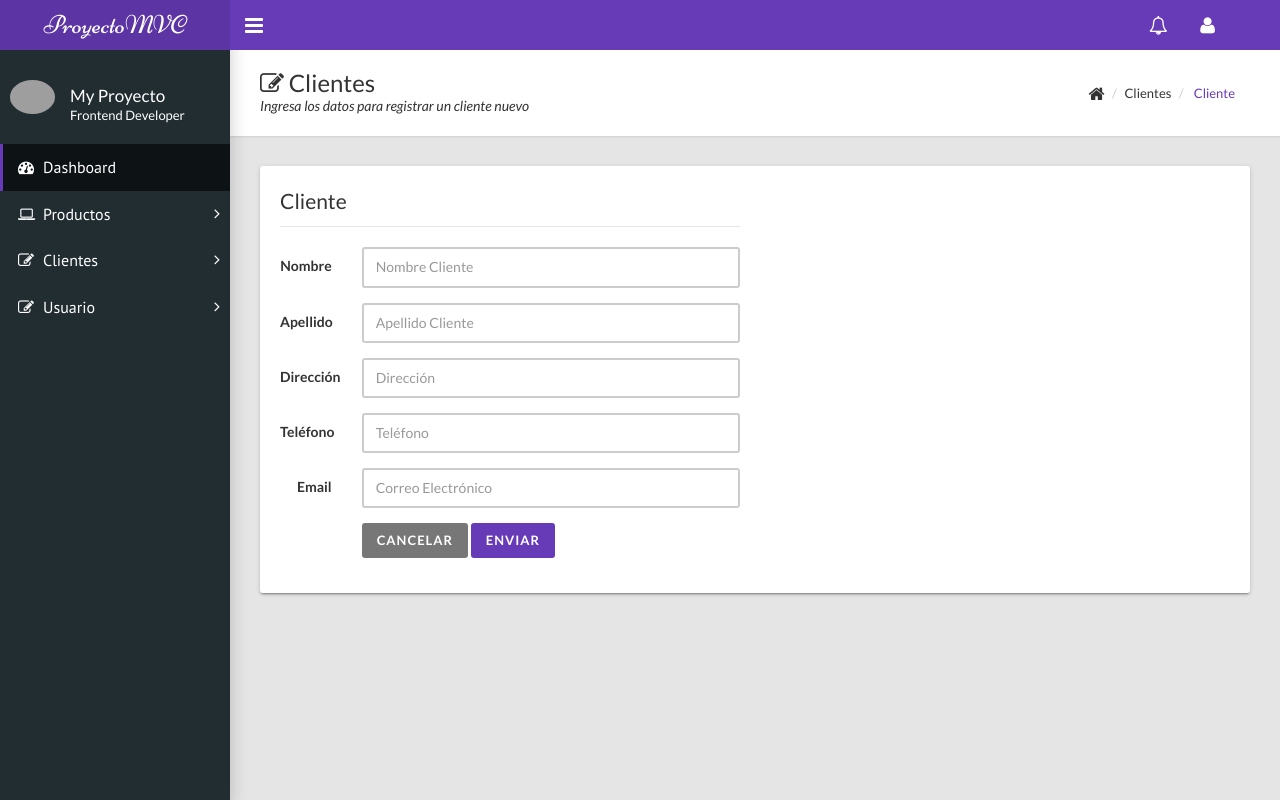
After one commit to Demilson7245/practica-GIT, a PHP site: template vistas/clientes/form.php in a window 1280 px wide. The commit adds this page. Run offline with PHP 8.4, Linux system fonts and the light colour scheme; the template is opened without the code that fills it, so the values that code supplies are empty; grey boxes are pictures that could not be loaded.

Commit message:
CRUD PARA CLIENTES
Creacion del CRUD para clientes

```diff
--- /dev/null
+++ b/vistas/clientes/form.php
@@ -0,0 +1,75 @@
+<div class="content-wrapper">
+    <div class="page-title">
+        <div>
+            <h1><i class="fa fa-edit"></i> Clientes</h1>
+            <p>Ingresa los datos para registrar un cliente nuevo</p>
+        </div>
+        <div>
+            <ul class="breadcrumb">
+                <li><i class="fa fa-home fa-lg"></i></li>
+                <li>Clientes</li>
+                <li><a href="#"><?=$titulo?> Cliente</a></li>
+            </ul>
+        </div>
+    </div>
+    <div class="row">
+        <div class="col-md-12">
+            <div class="card">
+                <div class="row">
+                    <div class="col-lg-6">
+                        <div class="well bs-component">
+                            <form class="form-horizontal" method="POST" action="?c=cliente&a=Guardar">
+                                <fieldset>
+                                    <legend><?=$titulo?> Cliente</legend>
+                                    <div class="form-group">
+                                        <input class="form-control" name="ID" type="hidden" value="<?=$c->getCli_id()?>">
+
+                                        <label class="col-lg-2 control-label" for="Nombre">Nombre</label>
+                                        <div class="col-lg-10">
+                                            <input required class="form-control" name="Nombre" type="text" placeholder="Nombre Cliente" value="<?=$c->getCli_nom()?>">
+                                        </div>
+                                    </div>
+
+                                    <div class="form-group">
+                                        <label class="col-lg-2 control-label" for="Apellido">Apellido</label>
+                                        <div class="col-lg-10">
+                                            <input required class="form-control" name="Apellido" type="text" placeholder="Apellido Cliente" value="<?=$c->getCli_ape()?>">
+                                        </div>
+                                    </div>
+
+                                    <div class="form-group">
+                                        <label class="col-lg-2 control-label" for="Direccion">Dirección</label>
+                                        <div class="col-lg-10">
+                                            <input required class="form-control" name="Direccion" type="text" placeholder="Dirección" value="<?=$c->getCli_dir()?>">
+                                        </div>
+                                    </div>
+
+                                    <div class="form-group">
+                                        <label class="col-lg-2 control-label" for="Telefono">Teléfono</label>
+                                        <div class="col-lg-10">
+                                            <input required class="form-control" name="Telefono" type="text" placeholder="Teléfono" value="<?=$c->getCli_tel()?>">
+                                        </div>
+                                    </div>
+
+                                    <div class="form-group">
+                                        <label class="col-lg-2 control-label" for="Email">Email</label>
+                                        <div class="col-lg-10">
+                                            <input required class="form-control" name="Email" type="email" placeholder="Correo Electrónico" value="<?=$c->getCli_email()?>">
+                                        </div>
+                                    </div>
+
+                                    <div class="form-group">
+                                        <div class="col-lg-10 col-lg-offset-2">
+                                            <button class="btn btn-default" type="reset">Cancelar</button>
+                                            <button class="btn btn-primary" type="submit">Enviar</button>
+                                        </div>
+                                    </div>
+                                </fieldset>
+                            </form>
+                        </div>
+                    </div>
+                </div>
+            </div>
+        </div>
+    </div>
+</div>
--- a/vistas/encabezado.php
+++ b/vistas/encabezado.php
@@ -57,8 +57,8 @@
       <section class="sidebar">
         <div class="user-panel">
           <div class="pull-left image">
-          <img class="img-circle" src="https://previews.123rf.com/images/jpramos/jpramos2209/jpramos220901240/197038334-ilustraci%C3%B3n-de-dibujos-animados-de-astronauta-en-su-nave-espacial-lindo-astronauta-animado.jpg" alt="User Image">
-        </div>
+            <img class="img-circle" src="https://previews.123rf.com/images/jpramos/jpramos2209/jpramos220901240/197038334-ilustraci%C3%B3n-de-dibujos-animados-de-astronauta-en-su-nave-espacial-lindo-astronauta-animado.jpg" alt="User Image">
+          </div>
           <div class="pull-left info">
             <p>My Proyecto</p>
             <p class="designation">Frontend Developer</p>
@@ -79,10 +79,11 @@
 
           <li class="treeview"><a href="#"><i class="fa fa-edit"></i><span>Clientes</span><i class="fa fa-angle-right"></i></a>
             <ul class="treeview-menu">
-              <li><a href="form-components.html"><i class="fa fa-circle-o"></i> Listar</a></li>
-              <li><a href="?c=producto&a=FormCrear"><i class="fa fa-circle-o"></i>Crear</a></li>
+              <li><a href="?c=cliente"><i class="fa fa-circle-o"></i>Listar</a></li>
+              <li><a href="?c=cliente&a=FormCrear"><i class="fa fa-circle-o"></i>Crear</a></li>
             </ul>
           </li>
+
 
 
           <li class="treeview"><a href="#"><i class="fa fa-edit"></i><span>Usuario</span><i class="fa fa-angle-right"></i></a>
```
Also changed, not shown: controladores/cliente.controlador.php (added, +53 -0 lines), modelos/cliente.php (added, +148 -0 lines), vistas/clientes/index.php (added, +52 -0 lines), vistas/inicio/principal.php (+4 -4 lines).
